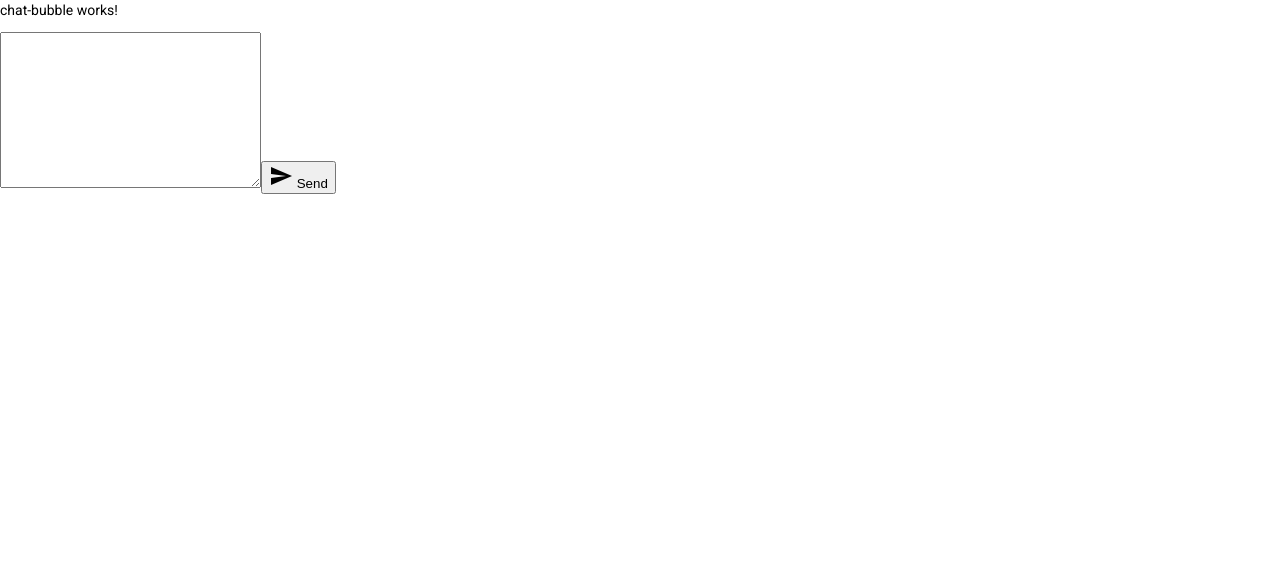
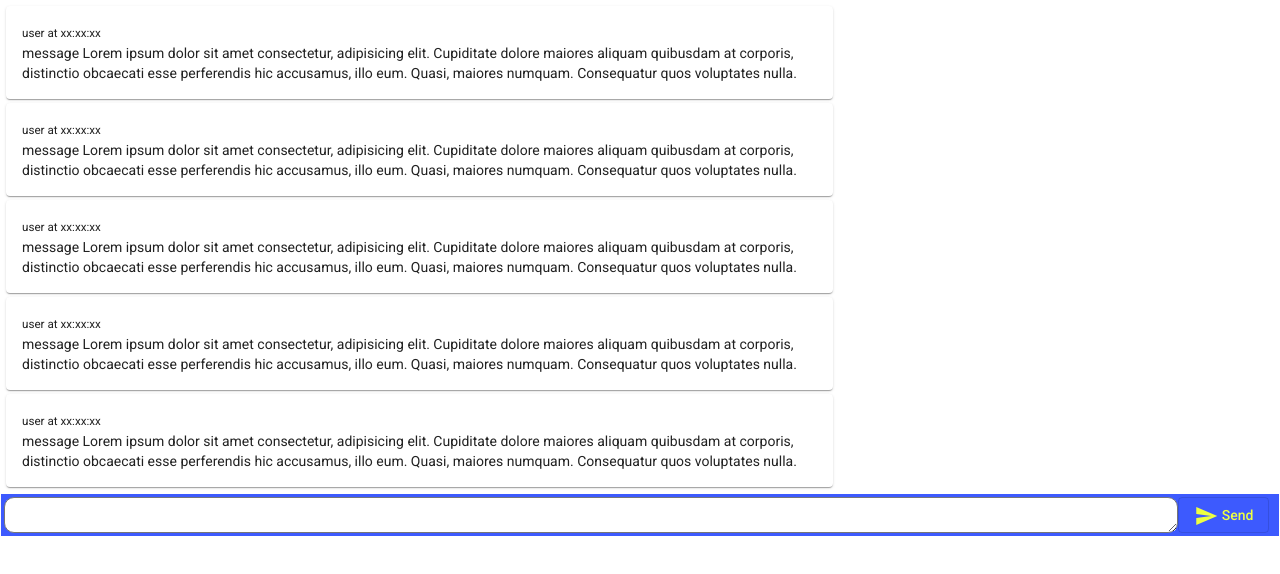
Before and after one commit to robmanganelly/simple-chat-client, an Angular app: page / in a window 1280 px wide. Shown: the top 574 px of the page. Built offline with nearby package versions, Linux system fonts and the light colour scheme.

Commit message:
adding theme and style to typing bar

```diff
--- a/src/app/app.module.ts
+++ b/src/app/app.module.ts
@@ -10,6 +10,7 @@ import { BasicDistComponent } from './components/basic-dist/basic-dist.component
 import { TypingBarComponent } from './components/typing-bar/typing-bar.component';
 import { ChatWindowComponent } from './components/chat-window/chat-window.component';
 import { ChatBubbleComponent } from './components/chat-bubble/chat-bubble.component';
+import { AuthComponent } from './components/auth/auth.component';
 
 @NgModule({
   declarations: [
@@ -17,7 +18,8 @@ import { ChatBubbleComponent } from './components/chat-bubble/chat-bubble.compon
     BasicDistComponent,
     TypingBarComponent,
     ChatWindowComponent,
-    ChatBubbleComponent
+    ChatBubbleComponent,
+    AuthComponent
   ],
   imports: [
     BrowserModule,
--- /dev/null
+++ b/src/app/components/auth/auth.component.html
@@ -0,0 +1 @@
+<p>auth works!</p>
--- /dev/null
+++ b/src/app/components/auth/auth.component.ts
@@ -0,0 +1,15 @@
+import { Component, OnInit } from '@angular/core';
+
+@Component({
+  selector: 'app-auth',
+  templateUrl: './auth.component.html',
+  styleUrls: ['./auth.component.scss']
+})
+export class AuthComponent implements OnInit {
+
+  constructor() { }
+
+  ngOnInit(): void {
+  }
+
+}
--- a/src/app/components/chat-bubble/chat-bubble.component.html
+++ b/src/app/components/chat-bubble/chat-bubble.component.html
@@ -1 +1,10 @@
-<p>chat-bubble works!</p>
+<div class="left-chat-bubble">
+  <mat-card>
+    <mat-card-content>
+      <small>user at xx:xx:xx</small>
+      <p>message Lorem ipsum dolor sit amet consectetur, adipisicing elit. Cupiditate dolore maiores aliquam quibusdam at corporis, distinctio obcaecati esse perferendis hic accusamus, illo eum. Quasi, maiores numquam. Consequatur quos voluptates nulla.</p>
+    </mat-card-content>
+
+  </mat-card>
+
+</div>
--- a/src/app/components/chat-bubble/chat-bubble.component.scss
+++ b/src/app/components/chat-bubble/chat-bubble.component.scss
@@ -0,0 +1,22 @@
+@mixin chat-bubble{
+  width: 65%;
+}
+
+@mixin top-bubble{
+  // set props for top bubble
+}
+
+@mixin bottom-bubble{
+  // set props for bottom bubble sub:element
+}
+
+.left-chat-bubble{
+  @include chat-bubble;
+  margin-right: auto;
+  padding: 2px;
+}
+
+.right-chat-bubble{
+  @include chat-bubble;
+  margin-left: auto;
+}
--- a/src/app/components/chat-window/chat-window.component.html
+++ b/src/app/components/chat-window/chat-window.component.html
@@ -1 +1,9 @@
-<app-chat-bubble></app-chat-bubble>
+<div class="wdw">
+  <app-chat-bubble></app-chat-bubble>
+  <app-chat-bubble></app-chat-bubble>
+  <app-chat-bubble></app-chat-bubble>
+  <app-chat-bubble></app-chat-bubble>
+  <app-chat-bubble></app-chat-bubble>
+  <!-- <app-chat-bubble></app-chat-bubble> -->
+
+</div>
--- a/src/app/components/chat-window/chat-window.component.scss
+++ b/src/app/components/chat-window/chat-window.component.scss
@@ -0,0 +1,3 @@
+.wdw{
+ padding: 4px;
+}
--- a/src/app/components/typing-bar/typing-bar.component.html
+++ b/src/app/components/typing-bar/typing-bar.component.html
@@ -1,5 +1,5 @@
-<div>
-  <textarea name="" id="" cols="30" rows="10"></textarea>
-  <button><mat-icon>send</mat-icon> Send</button>
+<div class="typing-bar prim-color" >
+  <textarea  name="" id="" cols="30" rows="2"></textarea>
+  <button mat-stroked-button color="accent" ><mat-icon>send</mat-icon> Send</button>
 
 </div>
--- a/src/app/components/typing-bar/typing-bar.component.scss
+++ b/src/app/components/typing-bar/typing-bar.component.scss
@@ -0,0 +1,18 @@
+.typing-bar{
+  display: flex;
+  justify-content: space-around;
+  padding: 3px;
+  padding-right: 10px;
+  margin: 1px
+
+}
+
+.typing-bar textarea {
+  width: 93%;
+  max-height: 20%;
+  border-radius: 10px;
+}
+
+// .typing-bar button{
+
+// }
--- a/src/app/modules/material/material.module.ts
+++ b/src/app/modules/material/material.module.ts
@@ -7,7 +7,7 @@ import {MatAutocompleteModule} from '@angular/material/autocomplete';
 //   MatBottomSheetModule,
 import {MatButtonModule} from '@angular/material/button';
 //   MatButtonToggleModule,
-//   MatCardModule,
+import {MatCardModule} from '@angular/material/card';
 //   MatCheckboxModule,
 //   MatChipsModule,
 //   MatDatepickerModule,
@@ -72,7 +72,7 @@ import {MatIconModule} from '@angular/material/icon';
     // MatBottomSheetModule,
     MatButtonModule,
     // MatButtonToggleModule,
-    // MatCardModule,
+    MatCardModule,
     // MatCheckboxModule,
     // MatChipsModule,
     // MatDatepickerModule,
--- a/src/styles.scss
+++ b/src/styles.scss
@@ -12,8 +12,8 @@
 // Define the palettes for your theme using the Material Design palettes available in palette.scss
 // (imported above). For each palette, you can optionally specify a default, lighter, and darker
 // hue. Available color palettes: https://material.io/design/color/
-$simple-chat-client-primary: mat.define-palette(mat.$indigo-palette);
-$simple-chat-client-accent: mat.define-palette(mat.$pink-palette, A200, A100, A400);
+$simple-chat-client-primary: mat.define-palette(mat.$indigo-palette, A400, A200, A100);
+$simple-chat-client-accent: mat.define-palette(mat.$lime-palette, A200, A100, A400);
 
 // The warn palette is optional (defaults to red).
 $simple-chat-client-warn: mat.define-palette(mat.$red-palette);
@@ -37,3 +37,25 @@ $simple-chat-client-theme: mat.define-light-theme((
 
 html, body { height: 100%; }
 body { margin: 0; font-family: Roboto, "Helvetica Neue", sans-serif; }
+
+
+
+// grabbing colors
+:root {
+  --color-primary: #{map-get($simple-chat-client-primary, default)};
+  --color-primary-lgt: #{map-get($simple-chat-client-primary, lighter)};
+  --color-primary-drk: #{map-get($simple-chat-client-primary, darker)};
+  // --color-accent: #{mat-color($simple-chat-client-accent)};
+  // --color-warn: #{mat-color($simple-chat-client-warn)};
+  // --color-success: #{mat-color($simple-chat-client-success)};
+}
+
+.prim-color{
+  background-color: var(--color-primary);
+}
+.prim-color-lgt{
+  background-color: var(--color-primary-lgt);
+}
+.prim-color-drk{
+  background-color: var(--color-primary-drk);
+}
```
Also changed, not shown: src/app/components/auth/auth.component.scss (added), 1 other file (tests, documents, lock files or other folders).
